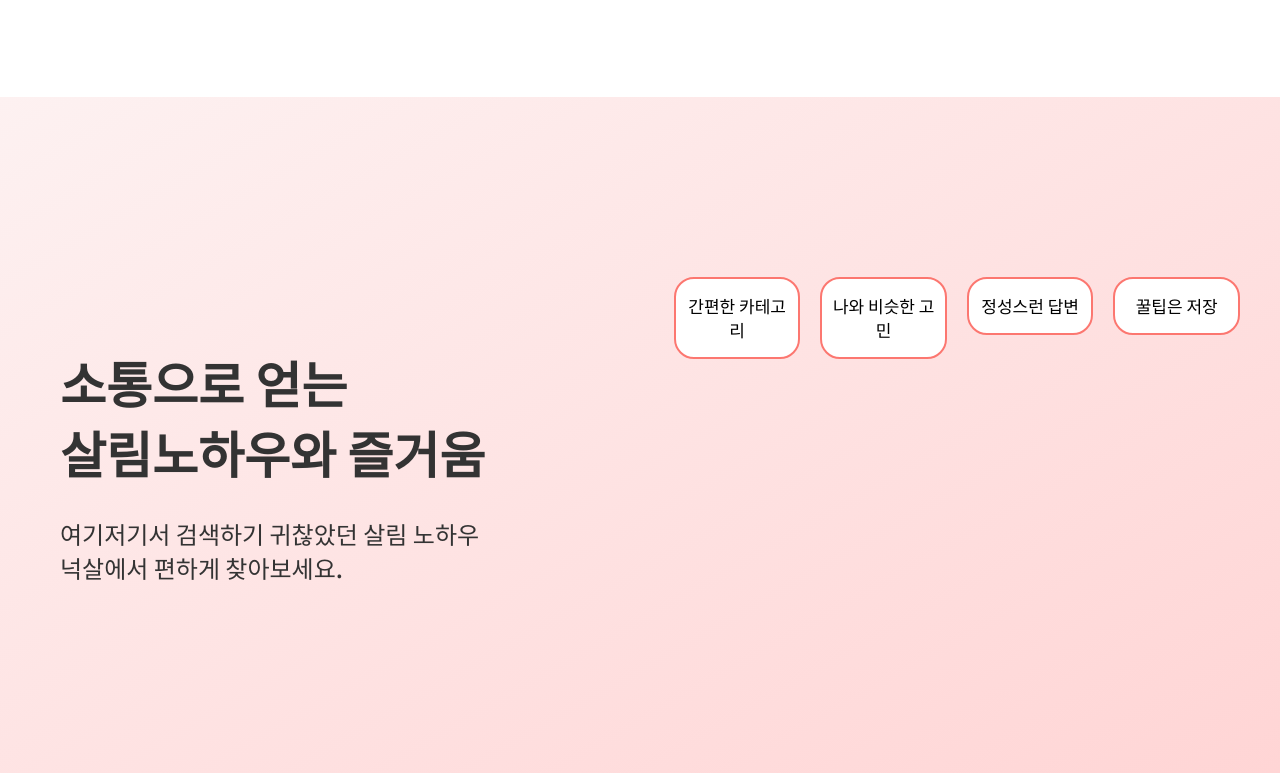
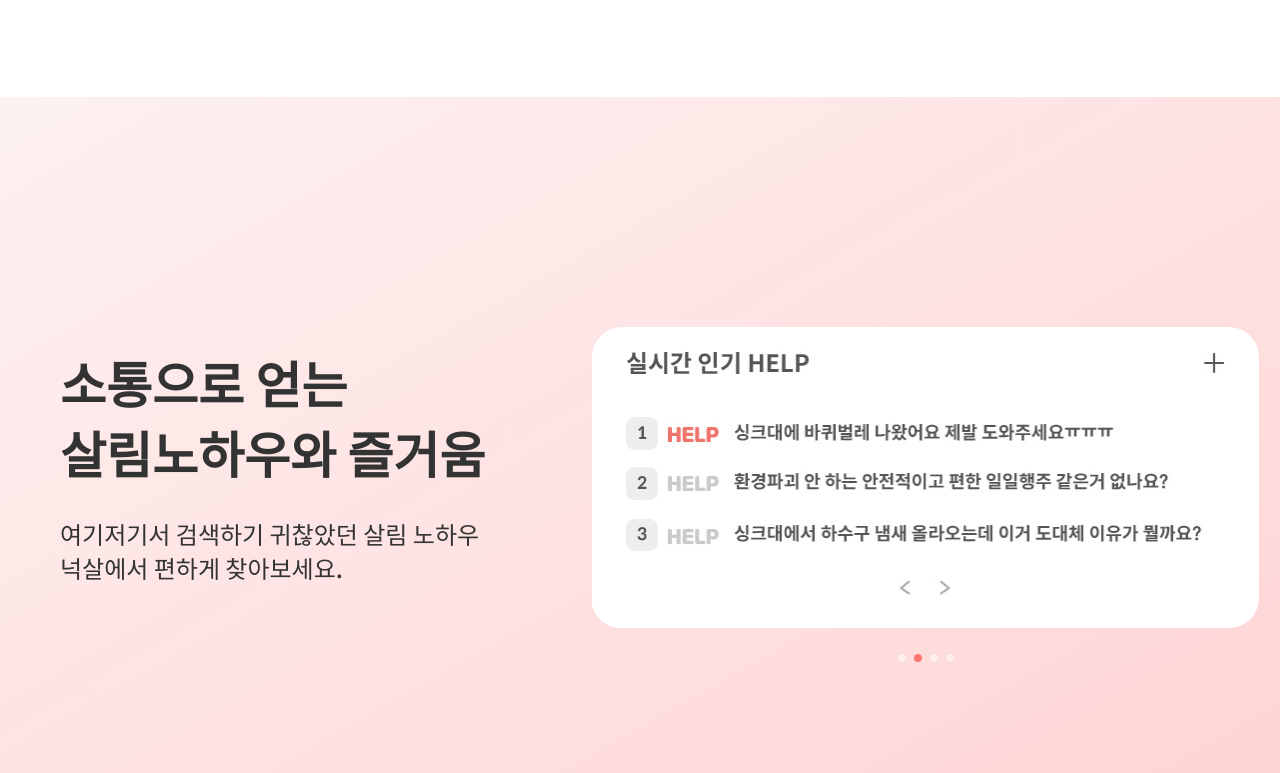
Before and after one commit to lotus0303/nucksal, a plain HTML site: page index.html in a window 1280 px wide. Shown: the part 1847-2620 px from the top of the page. Drawn offline with Linux system fonts and the light colour scheme.

Commit message:
Add files via upload

```diff
--- a/css/slide_autoplay.css
+++ b/css/slide_autoplay.css
@@ -1,6 +1,6 @@
 *{margin:0; padding:0;}
-.swiper-container { width:100%; height:545px;}/*높이 수정할것!!!*/
-.swiper-slide {text-align: center; font-size: 18px; background: #fff;
+.swiper-container { width:668px; height:350px; margin-top: 50px; border-radius: 30px;}/*높이 수정할것!!!*/
+.swiper-slide {text-align: center; font-size: 18px;
 			  /* Center slide text vertically
 			  display: -webkit-box;
 			  display: -ms-flexbox;
@@ -25,6 +25,6 @@
 .swiper-button-next:hover,
 .swiper-button-prev:hover{color:salmon;}
 /*블릿버튼 영역*/
-.swiper-pagination-bullet{background:#ffffff; width:10px; height:10px; opacity:0.5;}/*하단 블릿 크기와 색 수정할것!!!*/
+.swiper-pagination-bullet{background:#fc7770; width:10px; height:10px; opacity:0.5;}/*하단 블릿 크기와 색 수정할것!!!*/
 .swiper-pagination-bullet-active{opacity:1;}
 .swiper-pagination-fraction, .swiper-pagination-custom, .swiper-container-horizontal > .swiper-pagination-bullets{bottom:14px;}
--- a/css/style.css
+++ b/css/style.css
@@ -219,33 +219,11 @@ body{
 .section2_right{
 	float: right;
 }
-.section2_gnb{
-	width: 100%;
-	box-sizing: border-box;
-}
-.section2_gnb li{
+.swiper-container img{
+	width: 668px;
+	border-radius: 30px;
 	float: left;
-	width: 25%;
-	box-sizing: border-box;
-}
-.section2_gnb li a{
-	display: block;
-	padding: 15px 10px;
-	background-color: #FFF;
-	border: 2px solid #fc7770;
-	border-radius: 20px;
-	text-align: center;
-	font-size: 17px;
-	margin-right: 20px;
-	font-weight: 500;
-}
-.section2_gnb li a:hover{
-	background-color: #fc7770;
-	color: #fff;
-}
-.section2_right img{
-	border-radius: 30px;
-	margin-top: 50px;
+	overflow: hidden;
 }
 /*pc*/
 @media (min-width:1200px){
@@ -280,16 +258,10 @@ body{
 					text-align: center;
 					padding-top: 50px;
 				}
-				.section2_gnb{
-					width: 80%;
+				.swiper-container{
+					width: 100%;
 					margin: auto;
-				}
-				.section2_gnb li a{
-					font-size: 15px;
-				}
-				.section2_right img{
-					width: 70%;
-
+					text-align: center;
 				}
 }
 /*mobile*/
@@ -326,6 +298,9 @@ body{
 				.section2_right img{
 					width: 80%;
 
+				}
+				.swiper-container img{
+					width: 65%;
 				}
 }
 /*section3*/
--- a/index.html
+++ b/index.html
@@ -33,6 +33,23 @@
   <script src="js/swiper.min.js"></script>
   <script src="js/jquery-1.12.4.min.js"></script>
   <script src="js/script.js"></script>
+  	<!--모바일메뉴-->
+		<link href="css/jquery.mmenu.all.css" rel="stylesheet" type="text/css">
+		<script src="js/jquery-1.9.1.min.js"></script>
+		<script src="js/jquery.mmenu.all.js"></script>
+		<script>
+			$(document).ready(function(){
+					$("#menu").mmenu({
+					   "slidingSubmenus": false,
+					   "navbar": { "title":"subway" },
+					   "extensions": [
+						  "pagedim-black",
+						  "position-right",
+						  "theme-dark"
+					   ]
+					});
+			});
+		</script>
 </head>
 <body>
   <div id="header_wrap"><!--header_wrap_S-->
@@ -47,12 +64,12 @@
       <div class="m_menu"><!--mobile메뉴-->
         <a href="#menu"><img src="images/menu.png" alt="m_menu"></a>
         <div id="menu">
-          <!--<ul id="mobile_gnb">
+          <ul id="mobile_gnb">
             <li><a href="#">회사 소개</a></li>
             <li><a href="#">고객 센터</a></li>
             <li><a href="#">기업 문의</a></li>
             <li><a href="#">인재 영입</a></li>
-          </ul>-->
+          </ul>
         </div>
       </div>
     </div>
@@ -100,13 +117,45 @@
         <p class="small_t_1">여기저기서 검색하기 귀찮았던 살림 노하우<br>넉살에서 편하게 찾아보세요. </p>
       </div>
       <div class="section2_right">
-        <ul class="section2_gnb">
-          <li><a href="#sectoin2">간편한 카테고리</a></li>
-          <li><a href="#sectoin2">나와 비슷한 고민</a></li>
-          <li><a href="#sectoin2">정성스런 답변</a></li>
-          <li><a href="#sectoin2">꿀팁은 저장</a></li>
-        </ul>
+        <div class="swiper-container">
+          <div class="swiper-wrapper" style="max-width:100%;">
+            <div class="swiper-slide"><a href="index.html#section2_wrap"><img src="images/talk01.jpg" alt="일러스트1"></a></div>
+            <div class="swiper-slide"><a href="index.html#section2_wrap"><img src="images/talk03.jpg" alt="일러스트2"></a></div>
+            <div class="swiper-slide"><a href="index.html#section2_wrap"><img src="images/talk02.jpg" alt="일러스트3"></a></div>
+            <div class="swiper-slide"><a href="index.html#section2_wrap"><img src="images/talk04.jpg" alt="일러스트4"></a></div>
+          </div>
+           <!-- 블릿 버튼 -->
+           <div class="swiper-pagination">
+           </div>
+          <script>
+            var swiper = new Swiper('.swiper-container', {
+             autoplay: {
+             delay: 2500,//슬라이드 넘어가는 시간
+             disableOnInteraction: false,
+             },
+             loop: true,//슬라이드 무한반복
+             navigation: {//화살표 버튼
+             nextEl: '.swiper-button-next',
+             prevEl: '.swiper-button-prev',
+             },
+             pagination: {//블릿 버튼
+             el: '.swiper-pagination',
+             clickable: true,
+             },
+             breakpoints: {
+    1132: {
+        slidesPerView: 1,
+        spaceBetween: 15,
+    },
+    768: {
+        slidesPerView: 1,
+        spaceBetween: 12,
+    },
+},
+           });
+           </script>
 
+        </div>
     </div>
   </div><!--section2_wrap_E-->
     <div id="section3_wrap"><!--section3_wrap_S-->
@@ -209,7 +258,7 @@
       <div class="footer">
         <div class="footer_t">
           <p class="footer1">(주) 메타포컴퍼니
-            <br>대표아서 김하은 l 부산광역시 해운대구 동백로 33
+            <br>대표이사 김하은 l 부산광역시 해운대구 동백로 33
             <br>metaphor0303@naver.com l 1234-5678
           </p>
           <ul class="footer2">
```
Also changed, not shown: css/swiper.css.
